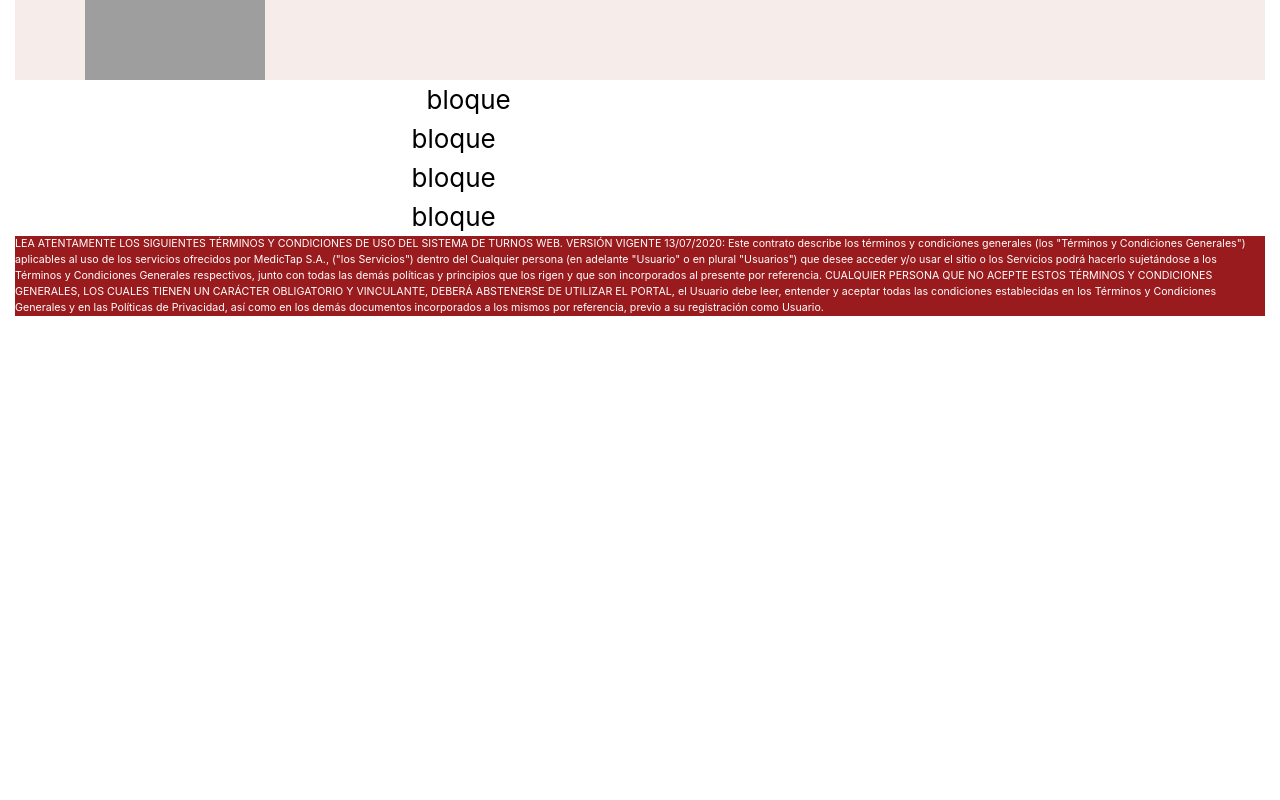
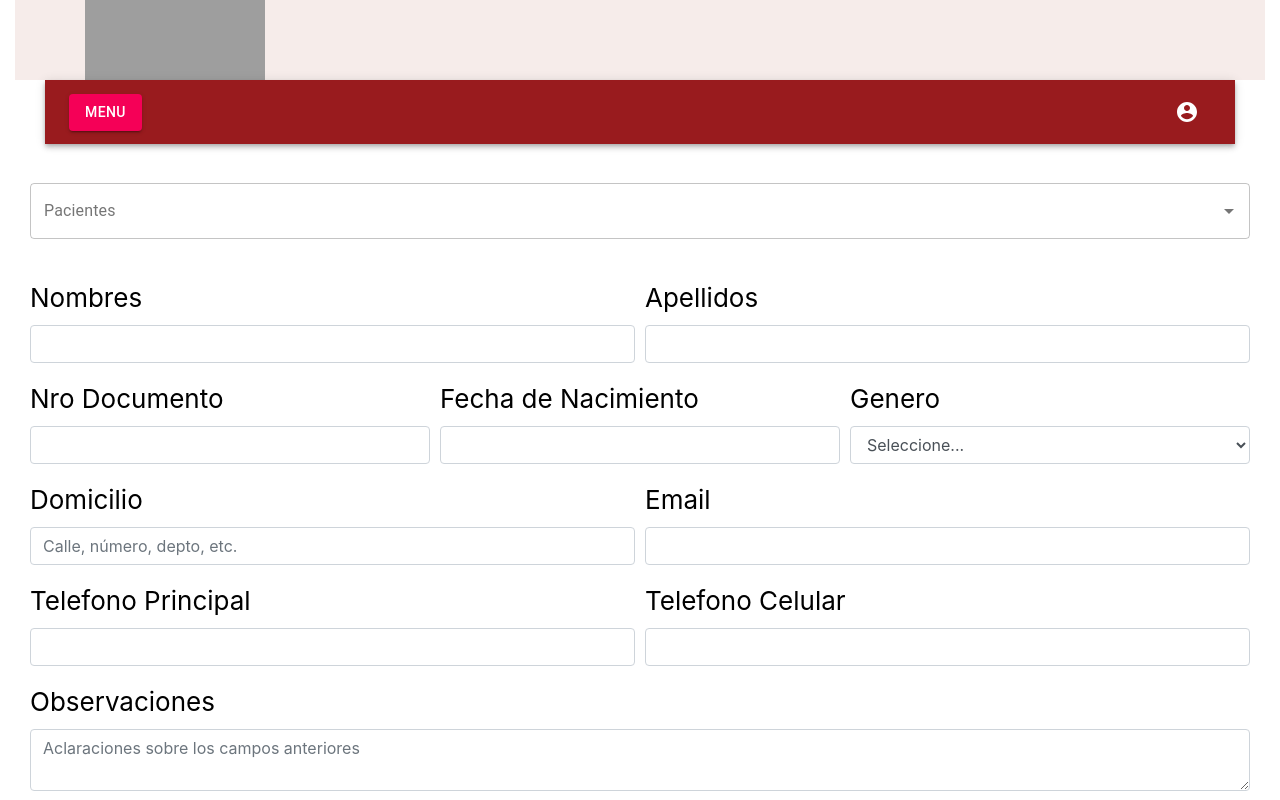
Before and after one commit to DarVerZi/meditTap, a React (Create React App) app: page /HistoriaClinica in a window 1280 px wide. Shown: the top 800 px of the page. Built offline with nearby package versions, Linux system fonts and the light colour scheme; grey boxes are pictures that could not be loaded.

Commit message:
Va queriendo la HC

```diff
--- a/src/components/ComboBox.js
+++ b/src/components/ComboBox.js
@@ -19,113 +19,16 @@ export default function ComboBox() {
     <Autocomplete
       id="combo-box-demo"
       options={top100Films}
-      getOptionLabel={(option) => option.title}
-      style={{ width: 300 }}
-      renderInput={(params) => <TextField {...params} label="Pacientes" variant="outlined" color="linea" />}
+      getOptionLabel={(option) => option.name}
+      style={{ width: "100%" }}
+      renderInput={(params) => <TextField {...params} label="Pacientes" variant="outlined" color="secondary" />}
     />
   );
 }
 
 // Top 100 films as rated by IMDb users. http://www.imdb.com/chart/top
 const top100Films = [
-  { title: 'The Shawshank Redemption', year: 1994 },
-  { title: 'The Godfather', year: 1972 },
-  { title: 'The Godfather: Part II', year: 1974 },
-  { title: 'The Dark Knight', year: 2008 },
-  { title: '12 Angry Men', year: 1957 },
-  { title: "Schindler's List", year: 1993 },
-  { title: 'Pulp Fiction', year: 1994 },
-  { title: 'The Lord of the Rings: The Return of the King', year: 2003 },
-  { title: 'The Good, the Bad and the Ugly', year: 1966 },
-  { title: 'Fight Club', year: 1999 },
-  { title: 'The Lord of the Rings: The Fellowship of the Ring', year: 2001 },
-  { title: 'Star Wars: Episode V - The Empire Strikes Back', year: 1980 },
-  { title: 'Forrest Gump', year: 1994 },
-  { title: 'Inception', year: 2010 },
-  { title: 'The Lord of the Rings: The Two Towers', year: 2002 },
-  { title: "One Flew Over the Cuckoo's Nest", year: 1975 },
-  { title: 'Goodfellas', year: 1990 },
-  { title: 'The Matrix', year: 1999 },
-  { title: 'Seven Samurai', year: 1954 },
-  { title: 'Star Wars: Episode IV - A New Hope', year: 1977 },
-  { title: 'City of God', year: 2002 },
-  { title: 'Se7en', year: 1995 },
-  { title: 'The Silence of the Lambs', year: 1991 },
-  { title: "It's a Wonderful Life", year: 1946 },
-  { title: 'Life Is Beautiful', year: 1997 },
-  { title: 'The Usual Suspects', year: 1995 },
-  { title: 'Léon: The Professional', year: 1994 },
-  { title: 'Spirited Away', year: 2001 },
-  { title: 'Saving Private Ryan', year: 1998 },
-  { title: 'Once Upon a Time in the West', year: 1968 },
-  { title: 'American History X', year: 1998 },
-  { title: 'Interstellar', year: 2014 },
-  { title: 'Casablanca', year: 1942 },
-  { title: 'City Lights', year: 1931 },
-  { title: 'Psycho', year: 1960 },
-  { title: 'The Green Mile', year: 1999 },
-  { title: 'The Intouchables', year: 2011 },
-  { title: 'Modern Times', year: 1936 },
-  { title: 'Raiders of the Lost Ark', year: 1981 },
-  { title: 'Rear Window', year: 1954 },
-  { title: 'The Pianist', year: 2002 },
-  { title: 'The Departed', year: 2006 },
-  { title: 'Terminator 2: Judgment Day', year: 1991 },
-  { title: 'Back to the Future', year: 1985 },
-  { title: 'Whiplash', year: 2014 },
-  { title: 'Gladiator', year: 2000 },
-  { title: 'Memento', year: 2000 },
-  { title: 'The Prestige', year: 2006 },
-  { title: 'The Lion King', year: 1994 },
-  { title: 'Apocalypse Now', year: 1979 },
-  { title: 'Alien', year: 1979 },
-  { title: 'Sunset Boulevard', year: 1950 },
-  { title: 'Dr. Strangelove or: How I Learned to Stop Worrying and Love the Bomb', year: 1964 },
-  { title: 'The Great Dictator', year: 1940 },
-  { title: 'Cinema Paradiso', year: 1988 },
-  { title: 'The Lives of Others', year: 2006 },
-  { title: 'Grave of the Fireflies', year: 1988 },
-  { title: 'Paths of Glory', year: 1957 },
-  { title: 'Django Unchained', year: 2012 },
-  { title: 'The Shining', year: 1980 },
-  { title: 'WALL·E', year: 2008 },
-  { title: 'American Beauty', year: 1999 },
-  { title: 'The Dark Knight Rises', year: 2012 },
-  { title: 'Princess Mononoke', year: 1997 },
-  { title: 'Aliens', year: 1986 },
-  { title: 'Oldboy', year: 2003 },
-  { title: 'Once Upon a Time in America', year: 1984 },
-  { title: 'Witness for the Prosecution', year: 1957 },
-  { title: 'Das Boot', year: 1981 },
-  { title: 'Citizen Kane', year: 1941 },
-  { title: 'North by Northwest', year: 1959 },
-  { title: 'Vertigo', year: 1958 },
-  { title: 'Star Wars: Episode VI - Return of the Jedi', year: 1983 },
-  { title: 'Reservoir Dogs', year: 1992 },
-  { title: 'Braveheart', year: 1995 },
-  { title: 'M', year: 1931 },
-  { title: 'Requiem for a Dream', year: 2000 },
-  { title: 'Amélie', year: 2001 },
-  { title: 'A Clockwork Orange', year: 1971 },
-  { title: 'Like Stars on Earth', year: 2007 },
-  { title: 'Taxi Driver', year: 1976 },
-  { title: 'Lawrence of Arabia', year: 1962 },
-  { title: 'Double Indemnity', year: 1944 },
-  { title: 'Eternal Sunshine of the Spotless Mind', year: 2004 },
-  { title: 'Amadeus', year: 1984 },
-  { title: 'To Kill a Mockingbird', year: 1962 },
-  { title: 'Toy Story 3', year: 2010 },
-  { title: 'Logan', year: 2017 },
-  { title: 'Full Metal Jacket', year: 1987 },
-  { title: 'Dangal', year: 2016 },
-  { title: 'The Sting', year: 1973 },
-  { title: '2001: A Space Odyssey', year: 1968 },
-  { title: "Singin' in the Rain", year: 1952 },
-  { title: 'Toy Story', year: 1995 },
-  { title: 'Bicycle Thieves', year: 1948 },
-  { title: 'The Kid', year: 1921 },
-  { title: 'Inglourious Basterds', year: 2009 },
-  { title: 'Snatch', year: 2000 },
-  { title: '3 Idiots', year: 2009 },
-  { title: 'Monty Python and the Holy Grail', year: 1975 },
+  { name: 'Gian Camin'},
+  { name: 'Maria Estrano'},
+  { name: 'Dario Vergara'},
 ];
--- a/src/components/SimpleMenu.js
+++ b/src/components/SimpleMenu.js
@@ -49,7 +49,7 @@ export default function SimpleMenu() {
                 open={Boolean(anchorEl)}
                 onClose={handleClose}
             >
-                <MenuItem onClick={handleClose}><NavLink to="/">Home</NavLink></MenuItem>
+                <MenuItem onClick={handleClose}><NavLink to="/Home">Home</NavLink></MenuItem>
                 <MenuItem onClick={handleClose}><NavLink to="/GestionDeUsuarios">Gestion De Usuarios</NavLink></MenuItem>
                 <MenuItem onClick={handleClose}><NavLink to="/Turnos">Turnos</NavLink></MenuItem>
                 <MenuItem onClick={handleClose}><NavLink to="/HistoriaClinica">Historia Clinica</NavLink></MenuItem>
--- a/src/components/VistaHCMed.js
+++ b/src/components/VistaHCMed.js
@@ -10,6 +10,8 @@ import ComboBox from './ComboBox';
 import FormHC from './FormHC';
 import HCCheckBoxes from './CheckBoxes-HC';
 import HCDescriptions from './Descriptions-HC';
+import MenuAppBar from './MenuAppBar2';
+import TextField from '@material-ui/core/TextField';
 
 const useStyles = makeStyles((theme) => ({
     root: {
@@ -30,12 +32,71 @@ return (
         <div className="container-fluid">
             <div className="row">
                 <div className="col-12">
-                    <div className="col-sm-6 col-xs-12">
-                    bloque
-                    </div>
+                    <MenuAppBar/>
+                    <br></br>
                 </div>
                 <div className="col-12">
-                    bloque
+                <div>
+                    <ComboBox/>
+                    <br></br>
+                </div>
+                </div>
+                <div className="col-12">
+                <form>
+                    <div class="form-row">
+                        <div class="form-group col-md-6">
+                            <label for="inputNombre">Nombres</label>
+                            <input type="text" class="form-control" id="inputNombre"/>
+                        </div>
+    <div class="form-group col-md-6">
+      <label for="inputApellido">Apellidos</label>
+      <input type="text" class="form-control" id="inputApellido"/>
+    </div>
+  </div>
+  <div class="form-row">
+    <div class="form-group col-md-4">
+      <label for="inputDNI">Nro Documento</label>
+      <input type="text" class="form-control" id="inputDNI"/>
+    </div>
+    <div class="form-group col-md-4">
+      <label for="inputFNac">Fecha de Nacimiento</label>
+      <input type="text" class="form-control" id="inputFNac"/>
+    </div>
+  <div class="form-group col-md-4">
+      <label for="inputGenero">Genero</label>
+      <select id="inputGenero" class="form-control">
+        <option selected>Seleccione...</option>
+        <option>Hombre</option>
+        <option>Mujer</option>
+      </select>
+    </div>
+    </div>
+    <div class="form-row">
+    <div class="form-group col-md-6">
+    <label for="inputDomicilio">Domicilio</label>
+    <input type="text" class="form-control" id="inputDomicilio" placeholder="Calle, número, depto, etc."/>
+  </div>
+  <div class="form-group col-md-6">
+    <label for="inputEmail">Email</label>
+    <input type="email" class="form-control" id="inputEmail"/>
+  </div>
+  </div>
+  <div class="form-row">
+    <div class="form-group col-md-6">
+    <label for="inputTelPrin">Telefono Principal</label>
+    <input type="text" class="form-control" id="inputTelPrin"/>
+  </div>
+  <div class="form-group col-md-6">
+    <label for="inputCel">Telefono Celular</label>
+    <input type="text" class="form-control" id="inputCel"/>
+  </div>
+  </div>
+  <div class="form-group">
+    <label for="inputObser">Observaciones</label>
+    <textarea type="text" class="form-control" id="inputObser" placeholder="Aclaraciones sobre los campos anteriores"/>
+  </div>
+  {/*<button type="submit" class="btn btn-primary">Sign in</button>*/}
+</form>
                 </div>
                 <div className="col-12">
                     bloque
@@ -45,6 +106,6 @@ return (
                 </div>
             </div>
         </div>
-    </div>
+        </div>
   );
 }
```
Also changed, not shown: src/components/CustomizedSnackbars.js (added, +40 -0 lines), src/components/VistaHCPac.js (added, +56 -0 lines).
